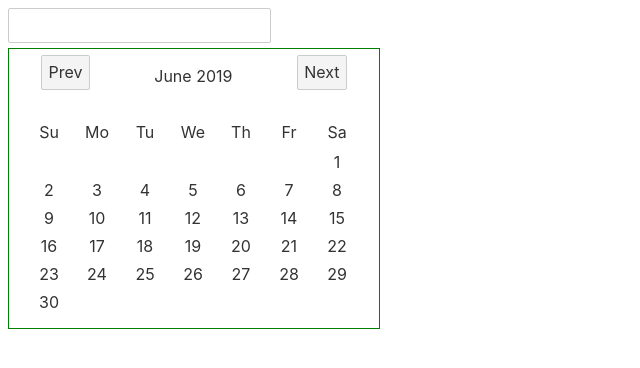
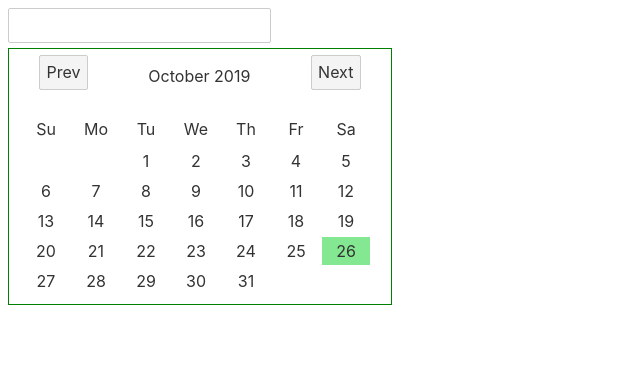
Before and after one commit to ankeetmaini/svelte-dates, a Svelte app: page / in a window 1280 px wide. Shown: the top 368 px of the page, without its empty margins (0-640 px from the left). Built offline with nearby package versions, Linux system fonts and the light colour scheme.

Commit message:
Allow disabling of dates and make it a controlled component

```diff
--- a/src/components/App.svelte
+++ b/src/components/App.svelte
@@ -2,10 +2,22 @@
   import DatePicker from "./DatePicker.svelte";
   import { getMonthName } from "../utils/date-time.js";
 
+  let currentDate = new Date();
+
   const onDateChange = d => {
-    const { date, month, year } = d.detail;
-    console.log(date, getMonthName(month), year);
+    currentDate = d.detail;
   };
+
+  // setInterval(() => {
+  //   currentDate = new Date(currentDate.getTime() + 24 * 3600 * 1000);
+  // }, 1000);
+
+  // const isAllowed = date => {
+  //   const millisecs = date.getTime();
+  //   if (millisecs + 25 * 3600 * 1000 < Date.now()) return false;
+  //   if (millisecs > Date.now() + 3600 * 24 * 30 * 1000) return false;
+  //   return true;
+  // };
 </script>
 
-<DatePicker on:datechange={onDateChange} />
+<DatePicker on:datechange={onDateChange} selected={currentDate} } />
--- a/src/components/Calender.svelte
+++ b/src/components/Calender.svelte
@@ -1,28 +1,40 @@
 <script>
   import { getDateRows } from "../utils/date-time.js";
   import { uuid } from "../utils/uuid.js";
+  import { noop } from "../utils/noop.js";
   import { createEventDispatcher } from "svelte";
 
   const dispatch = createEventDispatcher();
 
+  // props
+  export let date;
   export let month;
   export let year;
+  export let isAllowed;
+
   const weekdays = ["Su", "Mo", "Tu", "We", "Th", "Fr", "Sa"];
+  let cells;
 
   const onChange = date => {
-    dispatch("datechange", {
-      month,
-      year,
-      date
-    });
+    dispatch("datechange", new Date(year, month, date));
   };
+
+  const allow = (year, month, date) => {
+    if (!date) return true;
+    return isAllowed(new Date(year, month, date));
+  };
+
+  $: cells = getDateRows(month, year).map(c => ({
+    value: c,
+    allowed: allow(year, month, c)
+  }));
 </script>
 
 <style>
   .container {
     margin-top: 8px;
-    padding: 10px;
-    width: 350px;
+    padding: 6px;
+    width: 370px;
   }
   .row {
     display: flex;
@@ -36,10 +48,23 @@
     height: 20px;
     text-align: center;
     padding: 4px;
+    margin: 1px;
   }
+
+  .selected {
+    background: #84e791;
+  }
+
   .highlight {
     transition: transform 0.2s cubic-bezier(0.165, 0.84, 0.44, 1);
   }
+
+  .disabled {
+    background: #efefef;
+    cursor: not-allowed;
+    color: #bfbfbf;
+  }
+
   .highlight:hover {
     background: green;
     color: #fff;
@@ -54,14 +79,18 @@
       <div class="cell">{day}</div>
     {/each}
   </div>
+
   <div class="row">
-    {#each getDateRows(month, year) as cell (uuid())}
+    {#each cells as { allowed, value } (uuid())}
       <div
-        on:click={onChange.bind(this, cell)}
+        on:click={allowed && value ? onChange.bind(this, value) : noop}
         class:cell={true}
-        class:highlight={cell}>
-        {cell || ''}
+        class:highlight={allowed && value}
+        class:disabled={!allowed}
+        class:selected={new Date(date.getFullYear(), date.getMonth(), date.getDate()).getTime() === new Date(year, month, value).getTime()}>
+        {value || ''}
       </div>
     {/each}
   </div>
+
 </div>
--- a/src/components/DatePicker.svelte
+++ b/src/components/DatePicker.svelte
@@ -2,9 +2,19 @@
   import Calender from "./Calender.svelte";
   import { getMonthName } from "../utils/date-time.js";
 
+  // props
+  export let isAllowed = () => true;
+  export let selected = new Date();
   // state
-  let month = 5;
-  let year = 2019;
+  let date, month, year;
+
+  // so that these change with props
+  $: {
+    date = selected.getDate();
+    month = selected.getMonth();
+    year = selected.getFullYear();
+  }
+
   let showDatePicker = true;
 
   // handlers
@@ -70,7 +80,7 @@
           <button on:click={next}>Next</button>
         </div>
       </div>
-      <Calender {month} {year} on:datechange />
+      <Calender {month} {year} date={selected} {isAllowed} on:datechange />
     </div>
   {/if}
 </div>
--- /dev/null
+++ b/src/utils/noop.js
@@ -0,0 +1 @@
+export const noop = () => {};
```
